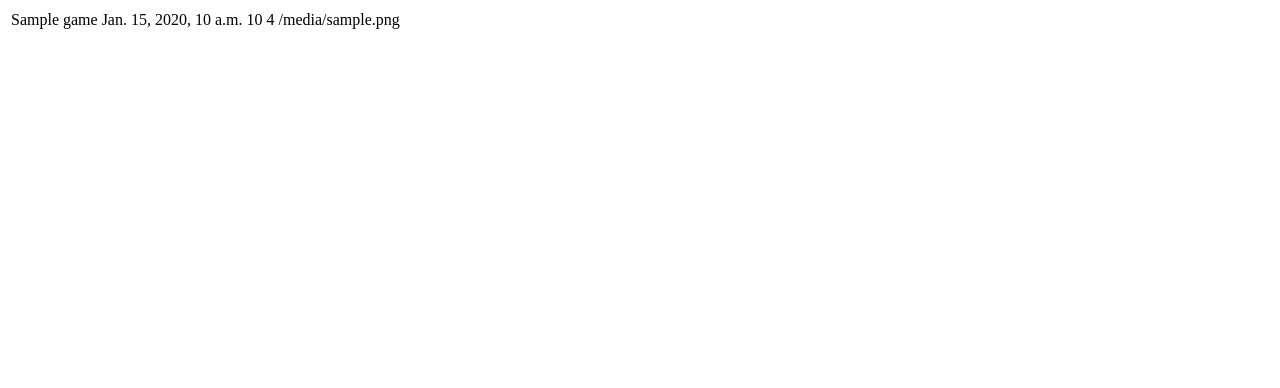
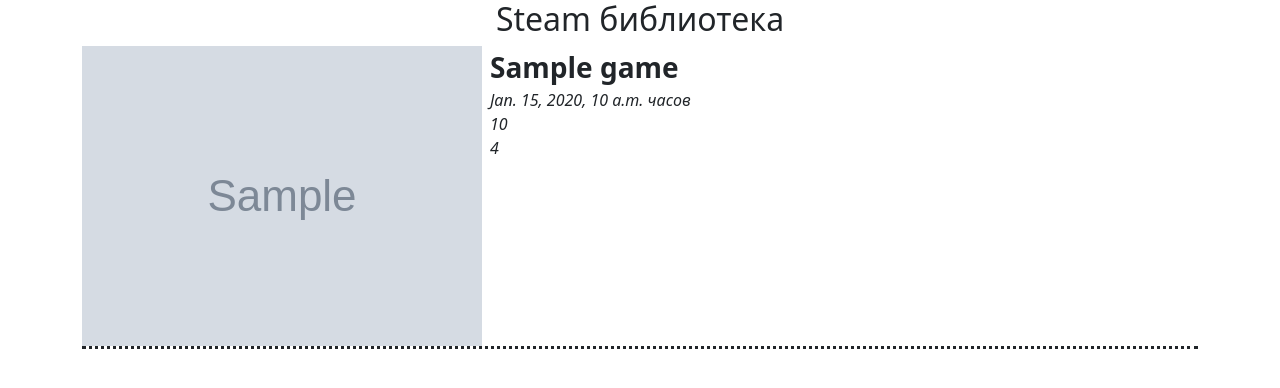
Before and after one commit to Aladser/html-parsing-py, a Django app: template main/templates/index.html in a window 1280 px wide. Shown: the top 388 px of the page. Run offline with Django 5.2, Linux system fonts and the light colour scheme; the template is opened without the code that fills it: most values are stand-ins (such as "Sample title", 1, 10 or a date in 2020); grey boxes marked "Sample" are stand-in pictures.

Commit message:
обновлена верстка

```diff
--- a/main/services.py
+++ b/main/services.py
@@ -2,6 +2,9 @@
 from typing import Union
 
 from bs4 import BeautifulSoup
+
+from config.settings import MEDIA_ROOT
+
 
 def get_games_info(file_path: str)-> Union[list, None]:
     """Возвращает информацию об играх"""
@@ -21,7 +24,7 @@
         # изображение
         image_src = td_list[1].find('img')['src']
         image_src_list = image_src.split('/')
-        image_src = f"./site/{image_src_list[2]}"
+        image_src = f"/media/site/index/{image_src_list[2]}"
         # время
         time = td_list[5].text.strip()
         if 'm' in time:
--- a/main/templates/index.html
+++ b/main/templates/index.html
@@ -4,21 +4,30 @@
 <html lang="en">
     <head>
         <meta charset="UTF-8">
-        <title>Title</title>
+        <title>Steam Library</title>
+        <link href="https://cdn.jsdelivr.net/npm/bootstrap@5.3.2/dist/css/bootstrap.min.css" rel="stylesheet" integrity="sha384-T3c6CoIi6uLrA9TneNEoa7RxnatzjcDSCmG1MXxSR1GAsXEV/Dwwykc2MPK8M2HN" crossorigin="anonymous">
     </head>
     <body>
-        {% if games %}
-        <table>
-          {% for game in games %}
-            <tr>
-              <td>{{game.name}}</td>
-              <td>{{game.time}}</td>
-              <td>{{game.price}}</td>
-              <td>{{game.rating}}</td>
-              <td>{{game.image}}</td>
-            </tr>
-          {% endfor %}
-        </table>
-        {% endif %}
+
+        <div class="container">
+            {% if games %}
+                <h2 class="text-center">Steam библиотека</h2>
+                <div>
+                  {% for game in games %}
+                        <div class="d-flex mb-2 mx-auto" style="border-bottom-style:dotted">
+                            <div class="mg-container me-2">
+                                <img src="{{game.image}}" alt="{{game.image}}" class="img-fluid h-100">
+                            </div>
+                            <div>
+                                <div class="fs-3 fw-bold">{{game.name}}</div>
+                                <div class="fst-italic">{{game.time}} часов</div>
+                                <div class="fst-italic">{{game.price}}</div>
+                                <div class="fst-italic">{{game.rating}}</div>
+                            </div>
+                        </div>
+                  {% endfor %}
+                </div>
+            {% endif %}
+        </div>
     </body>
 </html>
```
